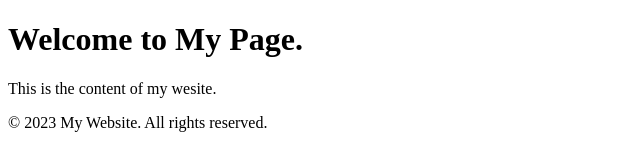
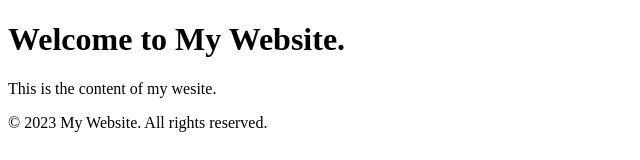
Before and after one commit to acciojob/page-layout-iamparvez44, a React app: page / in a window 1280 px wide. Shown: the top 160 px of the page, without its empty margins (0-640 px from the left). Built offline with nearby package versions, Linux system fonts and the light colour scheme.

Commit message:
page layout que

```diff
--- a/src/components/App.js
+++ b/src/components/App.js
@@ -6,7 +6,7 @@ const App = () => {
   return (
     <div>
       <PageLayout
-        header="Welcome to My Page."
+        header="Welcome to My Website."
         p="This is the content of my wesite."
         footer="&copy; 2023 My Website. All rights reserved."
       />
```
